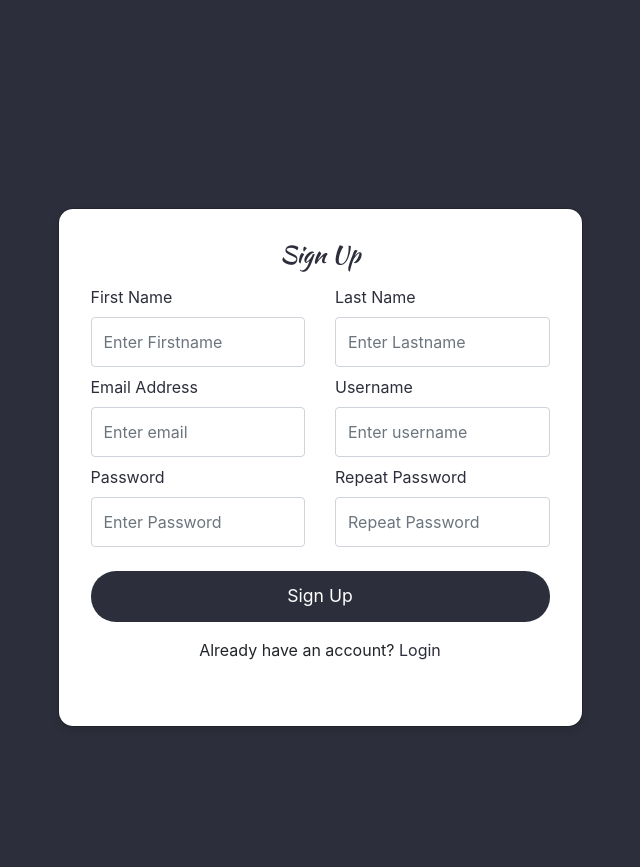
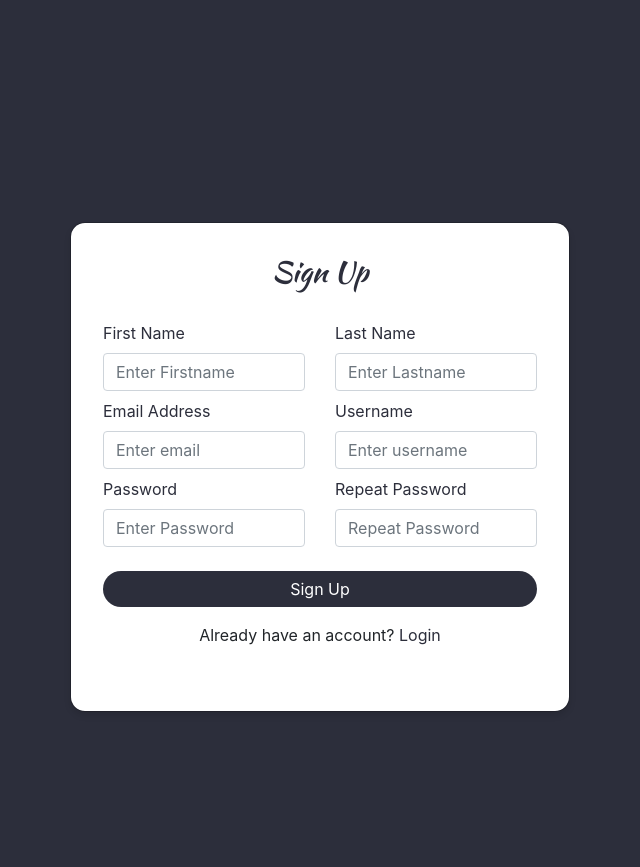
Before and after one commit to anirudh-248/bnb_hackathon, a Django app: page /register in a window 1280 px wide. Shown: the whole page, without its empty margins (320-960 px from the left). Run offline with Django 5.2, Linux system fonts and the light colour scheme; some libraries are stand-ins or nearby versions.

Commit message:
modified register page styling

```diff
--- a/templates/register.html
+++ b/templates/register.html
@@ -25,70 +25,32 @@
       crossorigin="anonymous"
     />
     <style>
-      /* Basic container styling */
+      /* Ensure the container spans the full viewport height and centers content */
       .container {
         position: relative;
         min-height: 100vh;
         display: flex;
         align-items: center;
         justify-content: center;
+        padding: 15px; /* Add padding for smaller screens */
+        box-sizing: border-box; /* Include padding in width/height calculations */
+      }
+
+      /* Responsive adjustments for the form */
+      .myform {
+        width: 100%; /* Take full width on smaller screens */
+        max-width: 500px; /* Limit width on larger screens */
+        margin: 0 auto; /* Center horizontally */
+        padding: 2rem; /* Adjust padding for readability */
+        border-radius: 15px;
+        background-color: white;
+        box-shadow: 0 4px 6px rgba(0, 0, 0, 0.1);
       }
 
       /* For Mobile Devices */
       @media (max-width: 767px) {
         .myform {
-          padding: 1rem; /* Compact padding for smaller screens */
-          margin: 10px; /* Reduce margins for mobile */
-          width: 100%; /* Ensure the form takes full width */
-        }
-
-        .logo h1 {
-          font-size: 1.3rem; /* Slightly smaller font for mobile */
-        }
-
-        .form-label {
-          font-size: 0.9rem; /* Smaller font for labels */
-        }
-
-        .form-control {
-          font-size: 0.9rem; /* Smaller input font */
-          padding: 0.5rem; /* Adjust padding for inputs */
-        }
-
-        .btn {
-          padding: 8px 20px; /* Compact button size */
-          font-size: 1rem; /* Smaller button text */
-        }
-
-        .text-center p {
-          font-size: 0.9rem; /* Smaller text for links */
-        }
-      }
-
-      /* For Tablets and Larger Devices (Desktops) */
-      @media (min-width: 768px) {
-        .myform {
-          padding: 2rem; /* Increased padding for larger screens */
-          margin: 20px auto; /* Center the form and add some space */
-          max-width: 700px; /* Moderate max width for larger screens */
-        }
-
-        .logo h1 {
-          font-size: 1.5rem; /* Larger font for the logo */
-        }
-
-        .form-label {
-          font-size: 1rem; /* Normal font for labels */
-        }
-
-        .form-control {
-          font-size: 1rem; /* Normal input font size */
-          padding: 0.75rem; /* Adjust padding for inputs */
-        }
-
-        .btn {
-          padding: 12px 25px; /* Larger button size */
-          font-size: 1.1rem; /* Normal button text */
+          padding: 1rem; /* Reduce padding on smaller devices */
         }
       }
     </style>
@@ -97,9 +59,9 @@
     <div class="container">
       <div class="row justify-content-center w-100">
         <div class="col-12 col-md-8 col-lg-6">
-          <div class="myform form" style="background-color: white; padding: 2rem; border-radius: 15px; box-shadow: 0 4px 6px rgba(0, 0, 0, 0.1);">
-            <div class="logo mb-2">
-              <h1 class="text-center" style="color: #2c2e3b;">Sign Up</h1>
+          <div class="myform form">
+            <div class="logo mb-4">
+              <h1 class="text-center" style="color: #2c2e3b; font-size: 1.8rem;">Sign Up</h1>
             </div>
             {% for msg in messages %}
             <p class="text-center text-danger" style="font-size: 0.9rem;">{{ msg }}</p>
```
